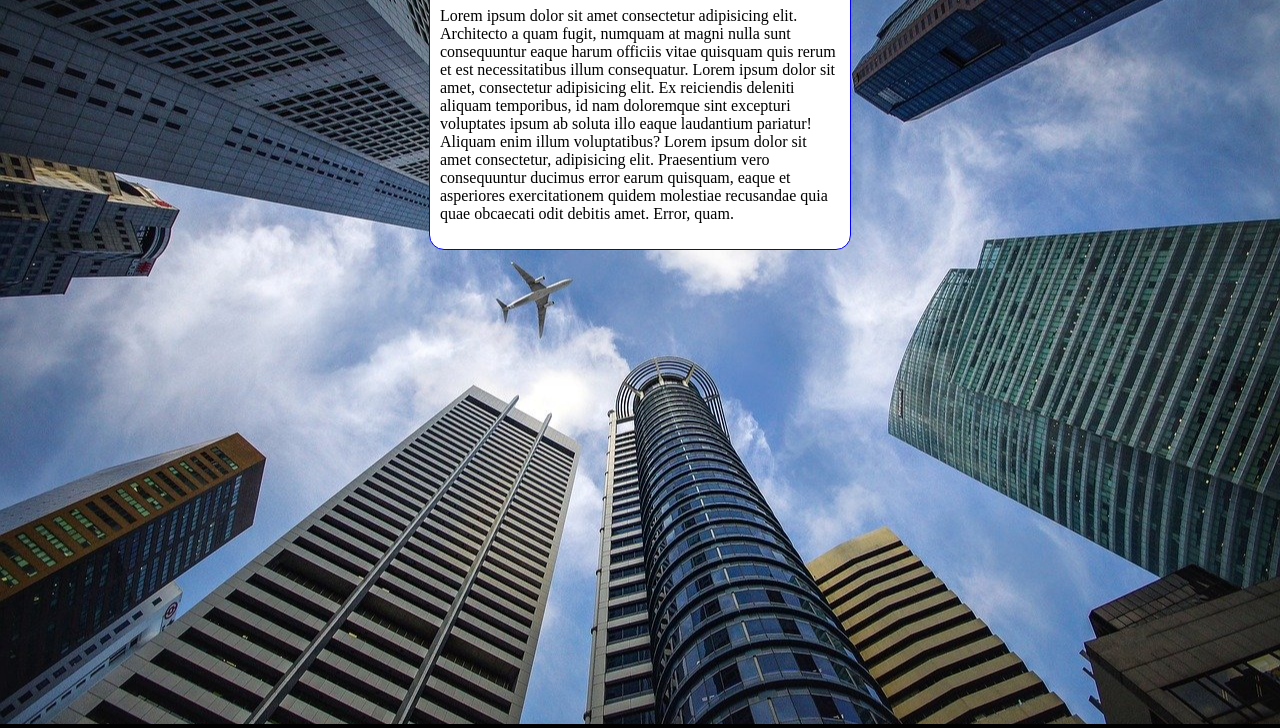
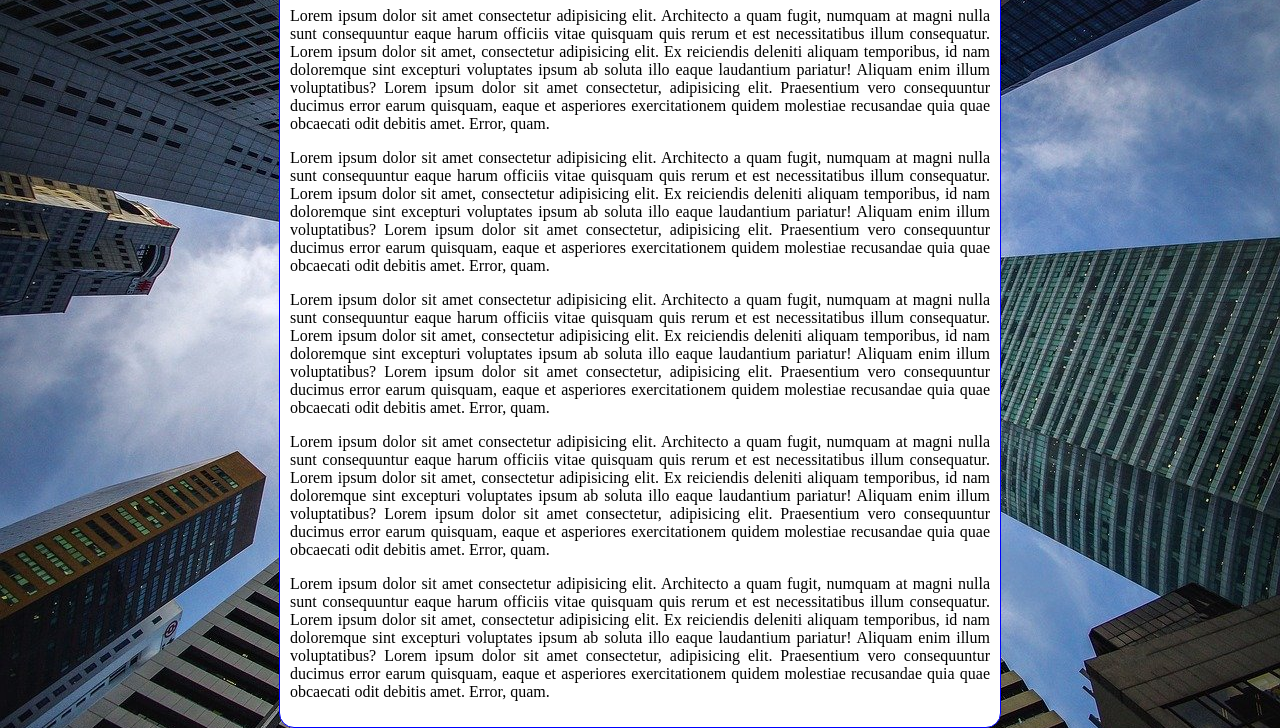
Before and after one commit to rcsfabiola/html-css, a plain HTML site: page exercicios/ex022/fundo006.html in a window 1280 px wide. Shown: the part 92-820 px from the top of the page. Drawn offline with Linux system fonts and the light colour scheme.

Commit message:
Alterações

```diff
--- a/exercicios/ex022/fundo006.html
+++ b/exercicios/ex022/fundo006.html
@@ -3,7 +3,7 @@
 <head>
   <meta charset="UTF-8">
   <meta name="viewport" content="width=device-width, initial-scale=1.0">
-  <title>Imagem de Fundo</title>
+  <title>Fundo Fixo de Tela</title>
   <style>
     body {
       height: 100vh;
@@ -12,15 +12,20 @@
       background-position: center center;
       background-repeat: no-repeat;
       background-size: cover;
+      background-attachment: fixed;
     }
 
     main{
       background-color: white;
-      width: 400px;
+      max-width: 700px;
       padding: 10px;
       margin: auto;
       border: 1px solid blue;
       border-radius: 15px;
+    }
+
+    p {
+      text-align: justify;
     }
 
   </style>
@@ -29,6 +34,10 @@
   <main>
     <h1>Teste de Imagem de Fundo</h1>
     <p>Lorem ipsum dolor sit amet consectetur adipisicing elit. Architecto a quam fugit, numquam at magni nulla sunt consequuntur eaque harum officiis vitae quisquam quis rerum et est necessitatibus illum consequatur. Lorem ipsum dolor sit amet, consectetur adipisicing elit. Ex reiciendis deleniti aliquam temporibus, id nam doloremque sint excepturi voluptates ipsum ab soluta illo eaque laudantium pariatur! Aliquam enim illum voluptatibus? Lorem ipsum dolor sit amet consectetur, adipisicing elit. Praesentium vero consequuntur ducimus error earum quisquam, eaque et asperiores exercitationem quidem molestiae recusandae quia quae obcaecati odit debitis amet. Error, quam.</p>
+    <p>Lorem ipsum dolor sit amet consectetur adipisicing elit. Architecto a quam fugit, numquam at magni nulla sunt consequuntur eaque harum officiis vitae quisquam quis rerum et est necessitatibus illum consequatur. Lorem ipsum dolor sit amet, consectetur adipisicing elit. Ex reiciendis deleniti aliquam temporibus, id nam doloremque sint excepturi voluptates ipsum ab soluta illo eaque laudantium pariatur! Aliquam enim illum voluptatibus? Lorem ipsum dolor sit amet consectetur, adipisicing elit. Praesentium vero consequuntur ducimus error earum quisquam, eaque et asperiores exercitationem quidem molestiae recusandae quia quae obcaecati odit debitis amet. Error, quam.</p>
+    <p>Lorem ipsum dolor sit amet consectetur adipisicing elit. Architecto a quam fugit, numquam at magni nulla sunt consequuntur eaque harum officiis vitae quisquam quis rerum et est necessitatibus illum consequatur. Lorem ipsum dolor sit amet, consectetur adipisicing elit. Ex reiciendis deleniti aliquam temporibus, id nam doloremque sint excepturi voluptates ipsum ab soluta illo eaque laudantium pariatur! Aliquam enim illum voluptatibus? Lorem ipsum dolor sit amet consectetur, adipisicing elit. Praesentium vero consequuntur ducimus error earum quisquam, eaque et asperiores exercitationem quidem molestiae recusandae quia quae obcaecati odit debitis amet. Error, quam.</p>
+    <p>Lorem ipsum dolor sit amet consectetur adipisicing elit. Architecto a quam fugit, numquam at magni nulla sunt consequuntur eaque harum officiis vitae quisquam quis rerum et est necessitatibus illum consequatur. Lorem ipsum dolor sit amet, consectetur adipisicing elit. Ex reiciendis deleniti aliquam temporibus, id nam doloremque sint excepturi voluptates ipsum ab soluta illo eaque laudantium pariatur! Aliquam enim illum voluptatibus? Lorem ipsum dolor sit amet consectetur, adipisicing elit. Praesentium vero consequuntur ducimus error earum quisquam, eaque et asperiores exercitationem quidem molestiae recusandae quia quae obcaecati odit debitis amet. Error, quam.</p>
+    <p>Lorem ipsum dolor sit amet consectetur adipisicing elit. Architecto a quam fugit, numquam at magni nulla sunt consequuntur eaque harum officiis vitae quisquam quis rerum et est necessitatibus illum consequatur. Lorem ipsum dolor sit amet, consectetur adipisicing elit. Ex reiciendis deleniti aliquam temporibus, id nam doloremque sint excepturi voluptates ipsum ab soluta illo eaque laudantium pariatur! Aliquam enim illum voluptatibus? Lorem ipsum dolor sit amet consectetur, adipisicing elit. Praesentium vero consequuntur ducimus error earum quisquam, eaque et asperiores exercitationem quidem molestiae recusandae quia quae obcaecati odit debitis amet. Error, quam.</p>
   </main>
 </body>
 </html>
```
Also changed, not shown: exercicios/ex022/fundo007.html (added, +30 -0 lines).
